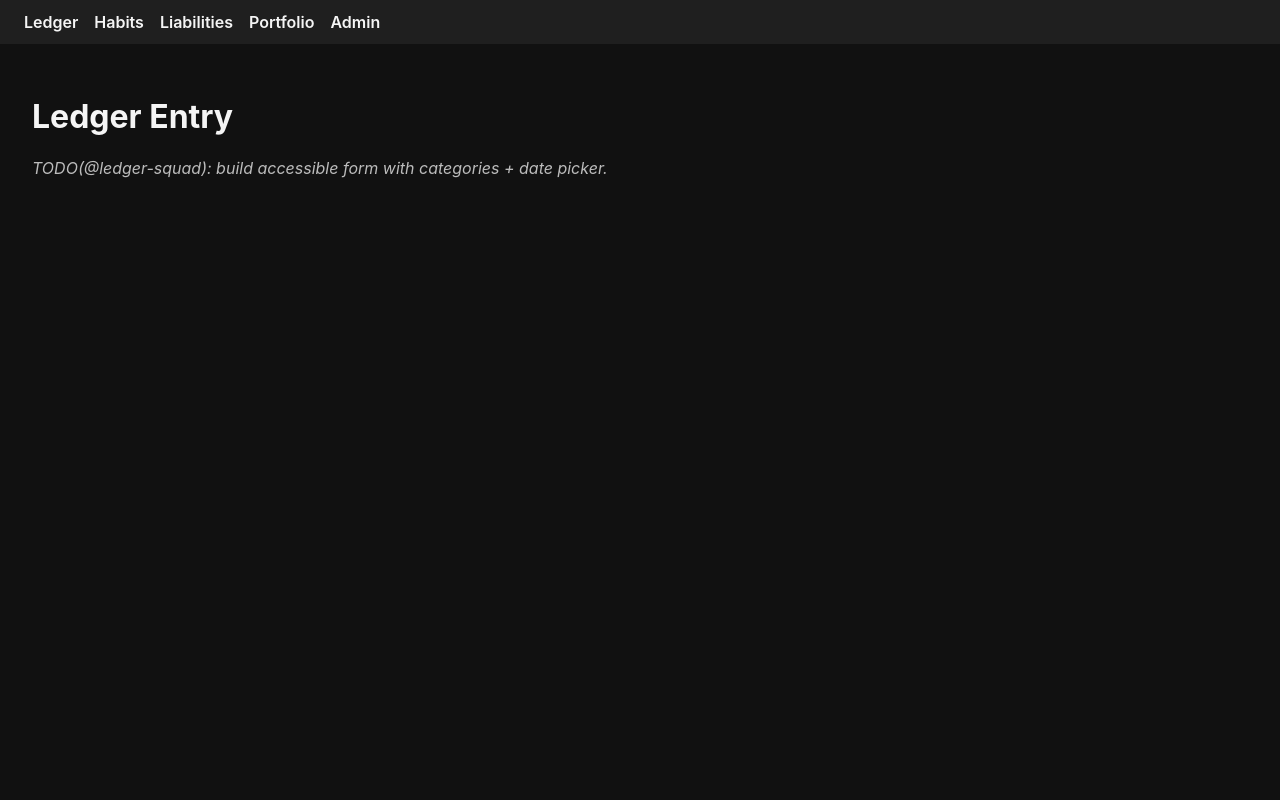
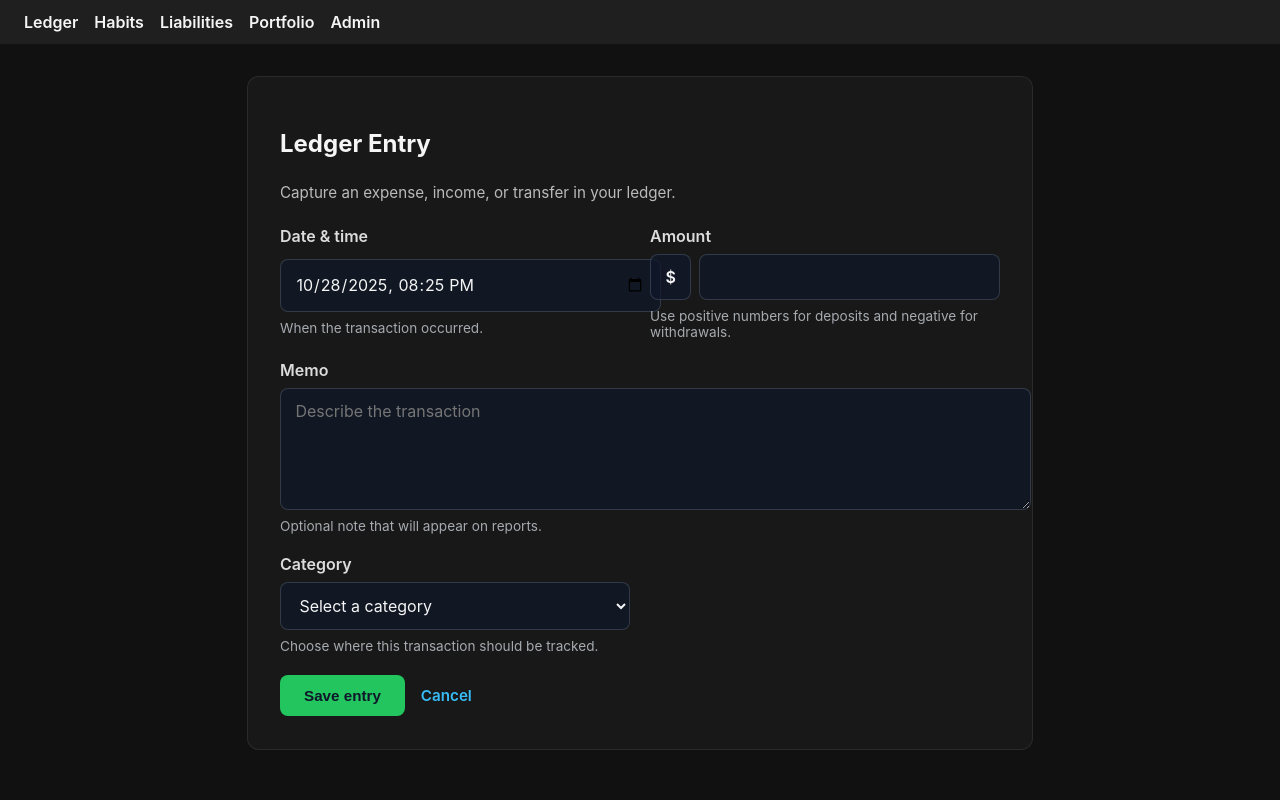
Before and after one commit to Blood-Dawn/pocketsage, a Flask app: page /ledger/new in a window 1280 px wide. Run offline with Flask 3, Linux system fonts and the light colour scheme.

Commit message:
Add ledger transaction form

```diff
--- a/pocketsage/blueprints/ledger/routes.py
+++ b/pocketsage/blueprints/ledger/routes.py
@@ -2,9 +2,12 @@
 
 from __future__ import annotations
 
+from datetime import datetime
+
 from flask import flash, redirect, render_template, request, url_for
 
 from . import bp
+from .forms import LedgerEntryForm
 
 
 @bp.get("/")
@@ -19,8 +22,13 @@
 def new_transaction():
     """Render form for creating a transaction."""
 
-    # TODO(@ledger-squad): supply LedgerEntryForm with defaults (see forms.py).
-    return render_template("ledger/form.html")
+    form = LedgerEntryForm(
+        occurred_at=datetime.now().replace(second=0, microsecond=0),
+        amount=None,
+        memo="",
+        category_id=None,
+    )
+    return render_template("ledger/form.html", form=form)
 
 
 @bp.post("/")
--- a/pocketsage/static/css/main.css
+++ b/pocketsage/static/css/main.css
@@ -30,6 +30,119 @@
 
 .container {
     padding: 2rem;
+}
+
+.form-card {
+    background: rgba(255, 255, 255, 0.03);
+    border: 1px solid rgba(255, 255, 255, 0.08);
+    border-radius: 0.75rem;
+    padding: clamp(1.25rem, 3vw, 2rem);
+    max-width: 720px;
+    margin: 0 auto;
+}
+
+.form-header {
+    display: grid;
+    gap: 0.35rem;
+    margin-bottom: 1.5rem;
+}
+
+.form-subtitle {
+    margin: 0;
+    color: rgba(255, 255, 255, 0.7);
+    font-size: 0.95rem;
+}
+
+.form-layout {
+    display: grid;
+    gap: 1.25rem;
+}
+
+.form-field {
+    display: grid;
+    gap: 0.5rem;
+}
+
+.form-label {
+    font-weight: 600;
+    color: rgba(255, 255, 255, 0.85);
+}
+
+.form-input {
+    background: rgba(15, 23, 42, 0.65);
+    border: 1px solid rgba(148, 163, 184, 0.25);
+    border-radius: 0.5rem;
+    color: inherit;
+    font: inherit;
+    padding: 0.75rem 0.9rem;
+    width: 100%;
+    transition: border-color 0.2s ease, box-shadow 0.2s ease;
+}
+
+.form-input:focus {
+    outline: none;
+    border-color: rgba(59, 130, 246, 0.65);
+    box-shadow: 0 0 0 3px rgba(59, 130, 246, 0.25);
+}
+
+textarea.form-input {
+    resize: vertical;
+    min-height: 6rem;
+}
+
+.form-field-row {
+    display: flex;
+    align-items: center;
+    gap: 0.5rem;
+}
+
+.form-prefix {
+    background: rgba(15, 23, 42, 0.75);
+    border: 1px solid rgba(148, 163, 184, 0.25);
+    border-radius: 0.5rem;
+    font-weight: 600;
+    padding: 0.75rem 0.9rem;
+}
+
+.form-field-row .form-input {
+    flex: 1;
+}
+
+.form-help {
+    margin: 0;
+    font-size: 0.85rem;
+    color: rgba(226, 232, 240, 0.7);
+}
+
+.form-actions {
+    display: flex;
+    gap: 1rem;
+    flex-wrap: wrap;
+    align-items: center;
+    justify-content: flex-start;
+}
+
+.form-actions .btn-primary {
+    flex: 0 0 auto;
+}
+
+.form-actions .btn-link {
+    padding-left: 0;
+    padding-right: 0;
+}
+
+.form-field--full {
+    width: 100%;
+}
+
+@media (min-width: 720px) {
+    .form-layout {
+        grid-template-columns: repeat(2, minmax(0, 1fr));
+    }
+
+    .form-field--full {
+        grid-column: 1 / -1;
+    }
 }
 
 .flash-messages {
--- a/pocketsage/templates/ledger/form.html
+++ b/pocketsage/templates/ledger/form.html
@@ -1,6 +1,76 @@
 {% extends 'base.html' %}
 {% block title %}Ledger Entry · PocketSage{% endblock %}
 {% block content %}
-  <h1>Ledger Entry</h1>
-  <p class="todo">TODO(@ledger-squad): build accessible form with categories + date picker.</p>
+  {% set occurred_at_value = form.occurred_at.isoformat(timespec='minutes') if form and form.occurred_at else '' %}
+  {% set amount_value = '{:.2f}'.format(form.amount) if form and form.amount is not none else '' %}
+  {% set memo_value = form.memo if form and form.memo else '' %}
+  {% set category_value = '{}'.format(form.category_id) if form and form.category_id is not none else '' %}
+
+  <section class="form-card" aria-labelledby="ledger-form-title">
+    <header class="form-header">
+      <h1 id="ledger-form-title">Ledger Entry</h1>
+      <p class="form-subtitle">Capture an expense, income, or transfer in your ledger.</p>
+    </header>
+
+    <form method="post" action="{{ url_for('ledger.create_transaction') }}" class="form-layout">
+      <div class="form-field">
+        <label class="form-label" for="occurred_at">Date &amp; time</label>
+        <input
+          class="form-input"
+          type="datetime-local"
+          id="occurred_at"
+          name="occurred_at"
+          value="{{ occurred_at_value }}"
+          required
+        />
+        <p class="form-help">When the transaction occurred.</p>
+      </div>
+
+      <div class="form-field">
+        <label class="form-label" for="amount">Amount</label>
+        <div class="form-field-row">
+          <span class="form-prefix" aria-hidden="true">$</span>
+          <input
+            class="form-input"
+            type="number"
+            step="0.01"
+            id="amount"
+            name="amount"
+            value="{{ amount_value }}"
+            inputmode="decimal"
+            required
+          />
+        </div>
+        <p class="form-help">Use positive numbers for deposits and negative for withdrawals.</p>
+      </div>
+
+      <div class="form-field form-field--full">
+        <label class="form-label" for="memo">Memo</label>
+        <textarea
+          class="form-input"
+          id="memo"
+          name="memo"
+          rows="4"
+          placeholder="Describe the transaction"
+        >{{ memo_value | e }}</textarea>
+        <p class="form-help">Optional note that will appear on reports.</p>
+      </div>
+
+      <div class="form-field">
+        <label class="form-label" for="category_id">Category</label>
+        <select class="form-input" id="category_id" name="category_id">
+          <option value="" {% if not category_value %}selected{% endif %}>Select a category</option>
+          <option value="1" {% if category_value == '1' %}selected{% endif %}>General</option>
+          <option value="2" {% if category_value == '2' %}selected{% endif %}>Income</option>
+          <option value="3" {% if category_value == '3' %}selected{% endif %}>Transfer</option>
+        </select>
+        <p class="form-help">Choose where this transaction should be tracked.</p>
+      </div>
+
+      <div class="form-actions form-field--full">
+        <button type="submit" class="btn-primary">Save entry</button>
+        <a class="btn-link" href="{{ url_for('ledger.list_transactions') }}">Cancel</a>
+      </div>
+    </form>
+  </section>
 {% endblock %}
```
